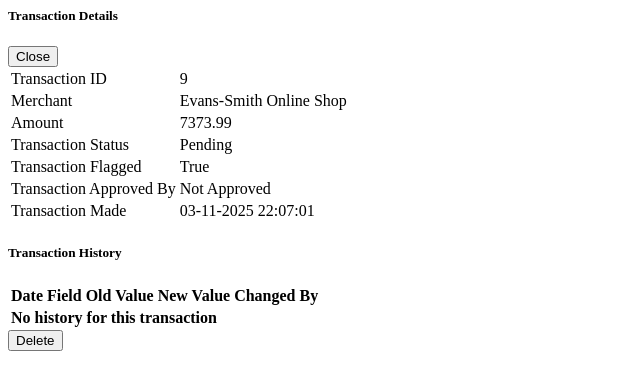
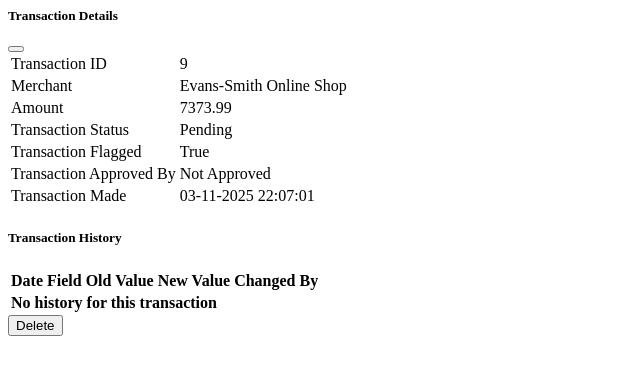
Before and after one commit to TharHtet236401/auditDashboard, a Django app: page /transaction/9/ in a window 1280 px wide. Shown: the top 390 px of the page, without its empty margins (0-640 px from the left). Run offline with Django 5.2, Linux system fonts and the light colour scheme; a user stored in the database is signed in; data comes from the database, SQL or seed files in the repository; some libraries are stand-ins or nearby versions.

Commit message:
Update Close button in transaction detail modal for improved accessibility

```diff
--- a/auditApp/templates/partials/transaction_detail.html
+++ b/auditApp/templates/partials/transaction_detail.html
@@ -15,7 +15,7 @@
                         hx-swap="innerHTML"
                         data-bs-dismiss="modal"
                         class="btn btn-danger mb-3">Delete</button> -->
-                <button type="button" class="btn btn-secondary" data-bs-dismiss="modal">Close</button>
+                <button type="button" class="btn-close btn-danger" data-bs-dismiss="modal" aria-label="Close"></button>
             </div>
          </div>
         <table class="table table-bordered">
```
